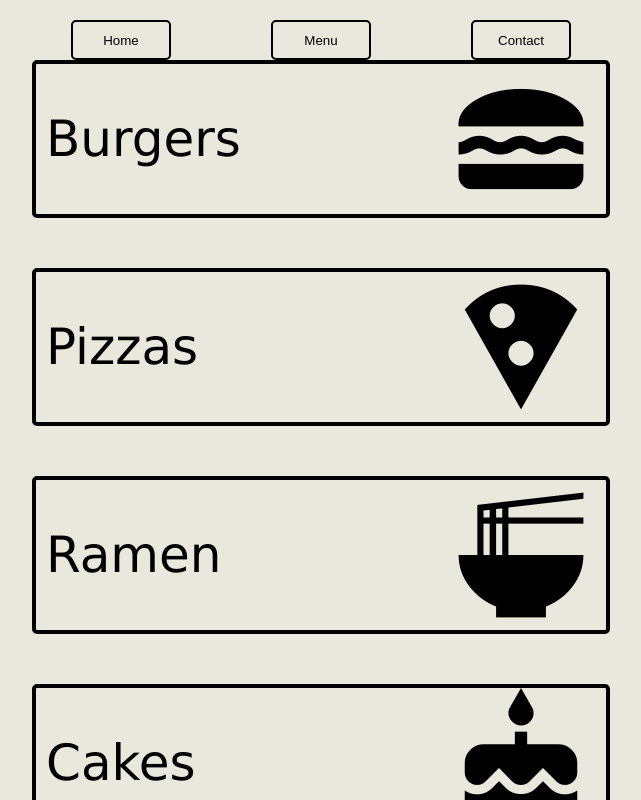
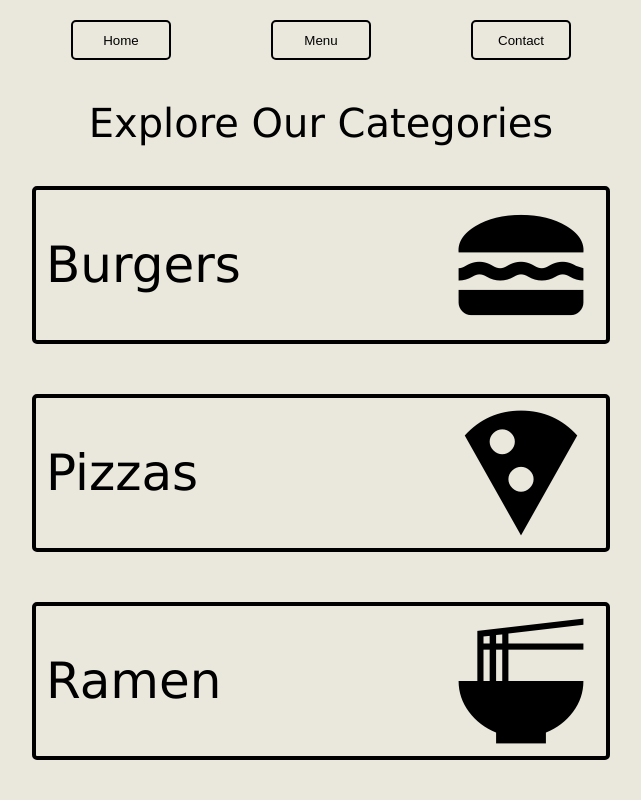
Before and after one commit to BrianJ-4/Odin-Restaurant-Page, a website built with webpack: page src/template.html in a window 1280 px wide. Both pictures are taken after a click on the button "Menu". Shown: the top 800 px of the page, without its empty margins (319-960 px from the left). Built offline with nearby package versions, Linux system fonts and the light colour scheme.

Commit message:
Added menu title and more categories to menu page

```diff
--- a/src/page_modules/menu.js
+++ b/src/page_modules/menu.js
@@ -3,7 +3,10 @@ const items = {
     Pizzas: "local_pizza",
     Ramen: "ramen_dining",
     Cakes: "cake",
-    Pastries: "bakery_dining",
+    Bakery: "bakery_dining",
+    Cocktails: "local_bar",
+    Soups: "soup_kitchen",
+    Seafood: "phishing"
 }
 
 
@@ -15,6 +18,11 @@ export function createMenu() {
     const menuContainer = document.createElement("div");
     menuContainer.id = "menu-container";
 
+    // Create menu title
+    const menuTitle = document.createElement("div");
+    menuTitle.id = "menu-title"
+    menuTitle.innerText = "Explore Our Categories";
+
     // Loop over defined items and create an item card for each one
     for (const [key, value] of Object.entries(items))
     {
@@ -23,6 +31,7 @@ export function createMenu() {
     }
 
     // Append menu container to content container
+    content.appendChild(menuTitle);
     content.appendChild(menuContainer);
 }
 
--- a/src/styles.css
+++ b/src/styles.css
@@ -36,6 +36,7 @@ button:hover {
   flex: 1;
   align-items: center;
   justify-content: center;
+  flex-direction: column;
 }
 
 /* Home Page */
@@ -93,3 +94,8 @@ button:hover {
   font-size: 150px;
   margin-right: 10px;
 }
+
+#menu-title {
+  margin: 40px 20px;
+  font-size: 40px;
+}
```
